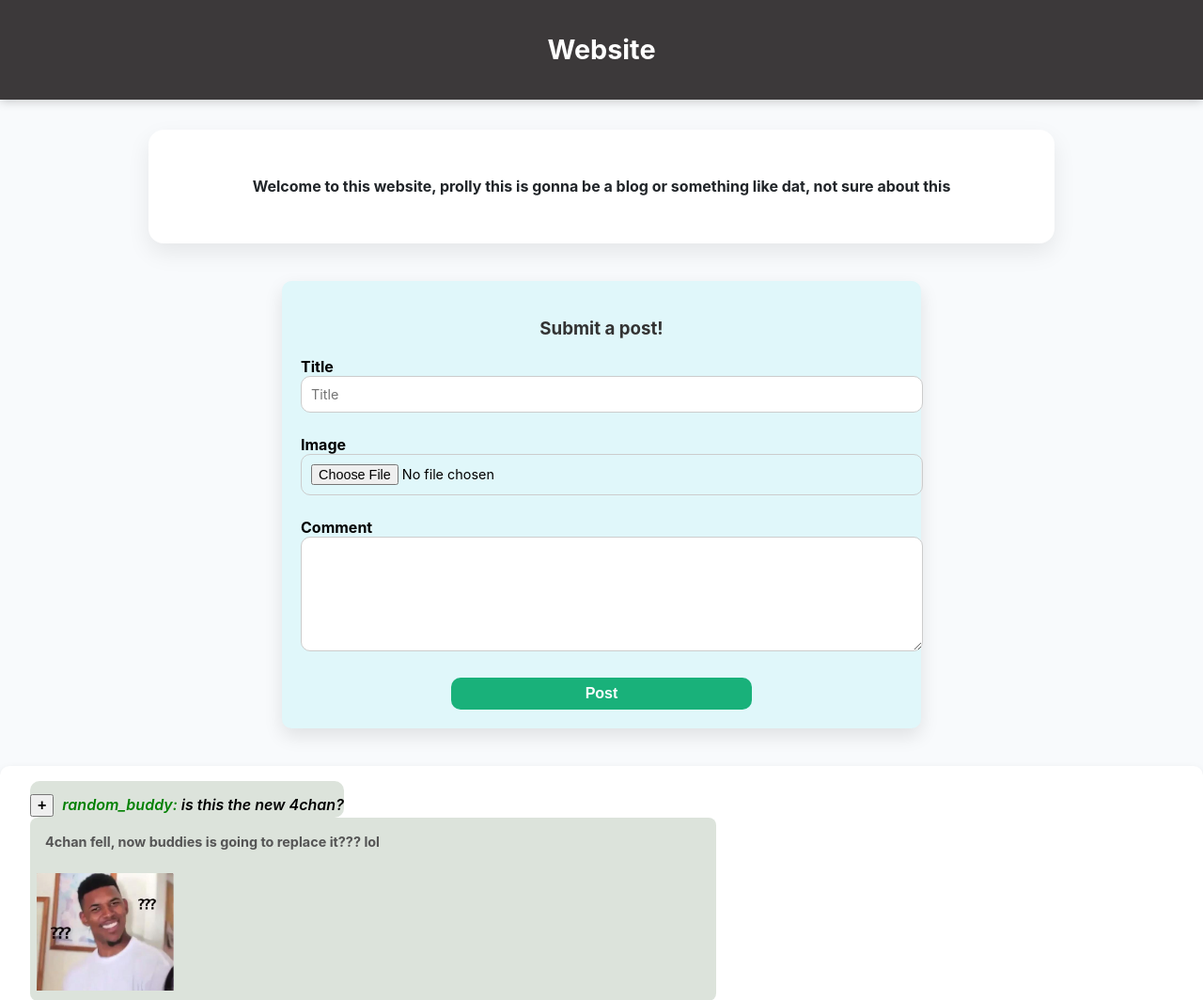
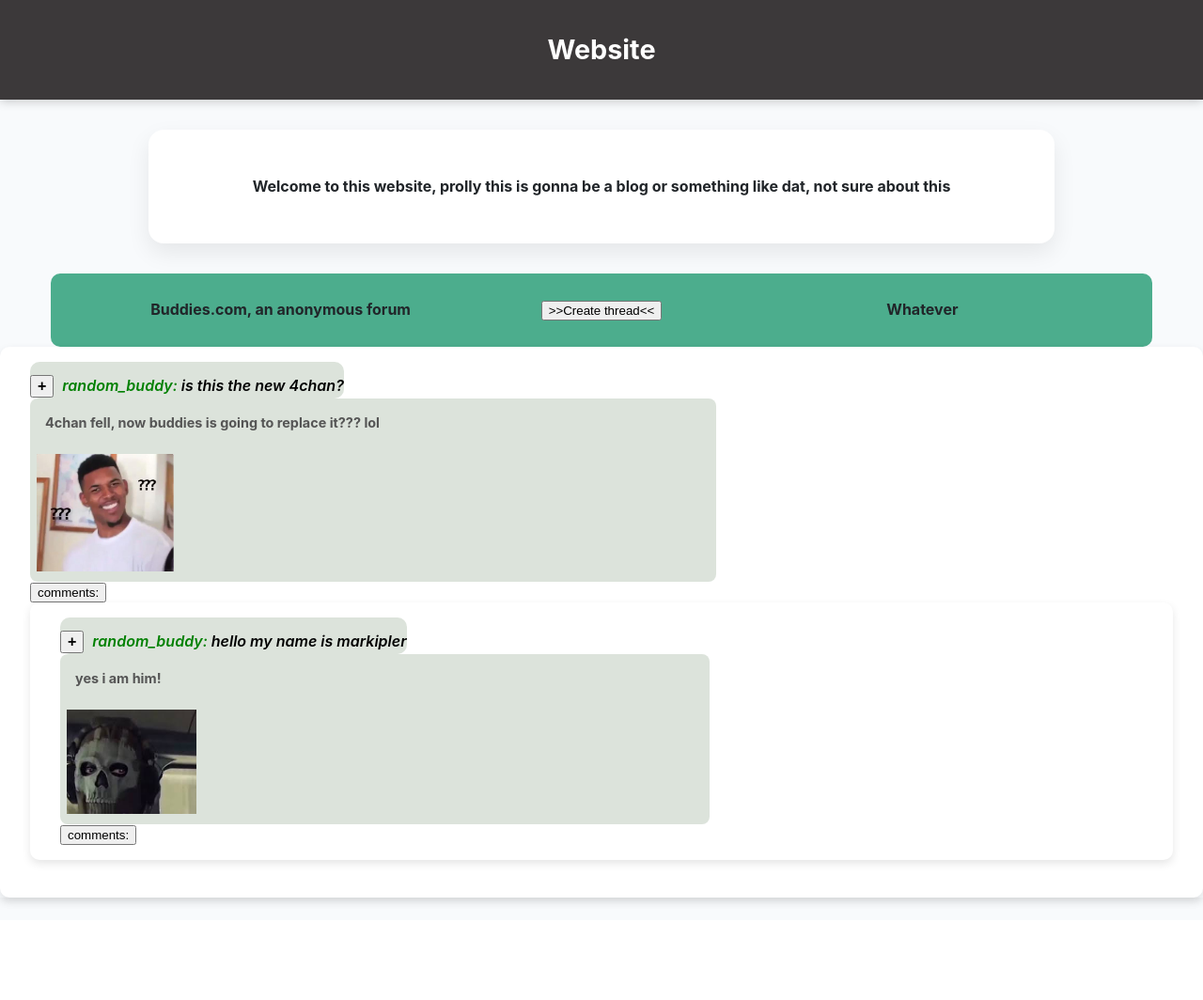
Before and after one commit to RandomRetroGamer/Image-board-website, a Flask app: page / in a window 1280 px wide. Shown: the top 1064 px of the page at 94% size. After the commit the page ends 964 px from the top, so only its background shows below. Run offline with Flask 3, Linux system fonts and the light colour scheme.

Commit message:
Making a kind of nav

```diff
--- a/static/script.js
+++ b/static/script.js
@@ -39,6 +39,16 @@ document.addEventListener('DOMContentLoaded', function () {
     }
 });
 
+function toggleThreadForm() {
+    const commentsSection = document.querySelector('.create_thread_container');
+    if (!commentsSection) return;
+
+    commentsSection.style.display =
+        commentsSection.style.display === 'none' || commentsSection.style.display === ''
+            ? 'block'
+            : 'none';
+}
+
 function toggleComments(button) {
     const post = button.closest('.post');
     const commentsSection = post.querySelector('.comments-section');
--- a/static/style.css
+++ b/static/style.css
@@ -13,6 +13,58 @@ box-shadow: 0 4px 10px rgba(0, 0, 0, 0.06);
 
 
 }
+
+.layout_box{
+    background-color: rgba(3, 141, 94, 0.7);
+    width: 90%;
+    padding: 10px;
+    border-radius: 10px;
+    margin: 0 auto;
+}
+
+.header_box{
+    display: flex;
+    justify-content: space-between;
+}
+
+
+.posts{
+    display: flex;
+    position: relative;
+    margin-left: 10px;
+    width: 33.33%;
+    margin: auto;
+    align-items: center;
+    justify-content: center;
+}
+
+
+
+.post_left{
+    align-items: center;
+    justify-content: center;
+
+}
+
+.post_middle{
+    margin: auto;
+}
+
+.create_thread_container{
+    position: relative;
+    height: auto;
+    width: 100%;
+    border-radius: 2vh;
+    background-color: rgba(3, 141, 94, 0.06);
+}
+
+.create_thread_header{
+    display: flex;
+    justify-content: center;
+    align-items: center;
+    transform: scaleX(1.2);
+}
+
 /*Form to submit posts*/
 
 .uploadContainer {
--- a/templates/index.html
+++ b/templates/index.html
@@ -37,8 +37,38 @@
 
     </div>
 
-    <div class="post_input">
 
+	<div id = "layout_box_ ID" class = "layout_box">
+		<div id="header_box_ID" class = "header_box">
+
+            <div class="post_left posts">
+                <div class="description">
+                    <p>Buddies.com, an anonymous forum</p>
+                </div>
+            </div>
+            <div class="post_middle ">
+                <button id="form_Button" class="form_button" type="button" onclick="toggleThreadForm()"> >>Create thread<< </button>
+            </div>
+            <div class="post_right posts">
+                <div class="description">
+                    <p>Whatever</p>
+                </div>
+            </div>
+
+
+
+
+
+       		 </div>
+
+             <div class="create_thread_container" style="display: none;">
+                <div class="create_thread_header">
+                    <span class="create_thread_header_span">
+                        Thread
+                    </span>
+                </div>
+
+                <div class="post_input" >
 
                     <form method="POST" enctype="multipart/form-data">
                         <div class="uploadContainer">
@@ -56,6 +86,11 @@
 
                     </form>
                 </div>
+             </div>
+
+
+	</div>
+
 
 
     <!-- forum container, use the ids to style them in style.css -->
```
Lines whose indentation alone changed are shown as unchanged.
